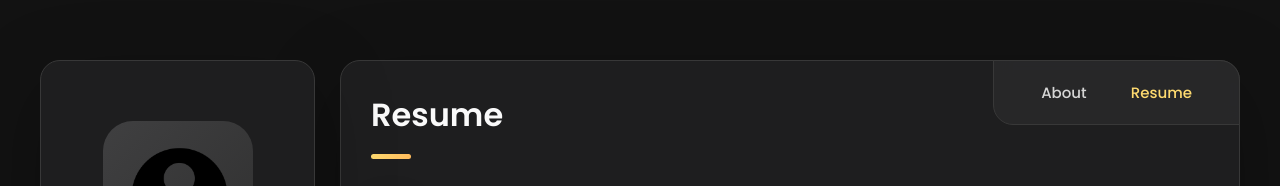
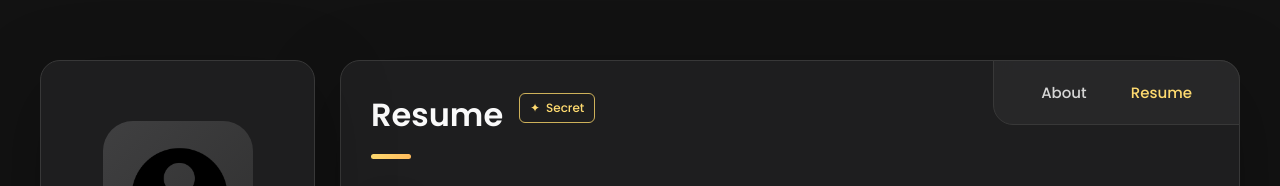
Before and after one commit to alialtimimy/website, a plain HTML site: page index.html in a window 1280 px wide. Both pictures are taken after a click on the button "Resume". Shown: the top 186 px of the page. Drawn offline with nearby package versions, Linux system fonts and the light colour scheme.

Commit message:
add new site

```diff
--- a/index.html
+++ b/index.html
@@ -441,8 +441,11 @@
 
       <article class="resume" data-page="resume">
 
-        <header>
+        <header class="resume-header">
           <h2 class="h2 article-title">Resume</h2>
+          <a class="secret-link" href="./secret.html" aria-label="Open secret page" title="Secret page">
+            <span aria-hidden="true">✦</span> Secret
+          </a>
         </header>
 
         <section class="timeline">
```
